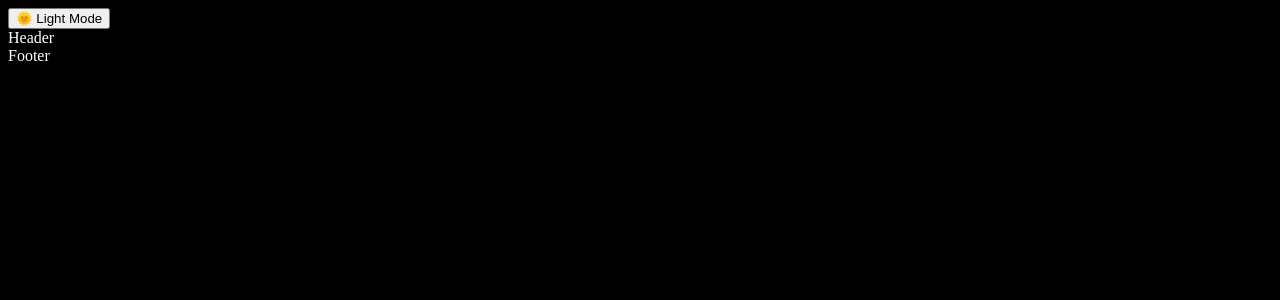
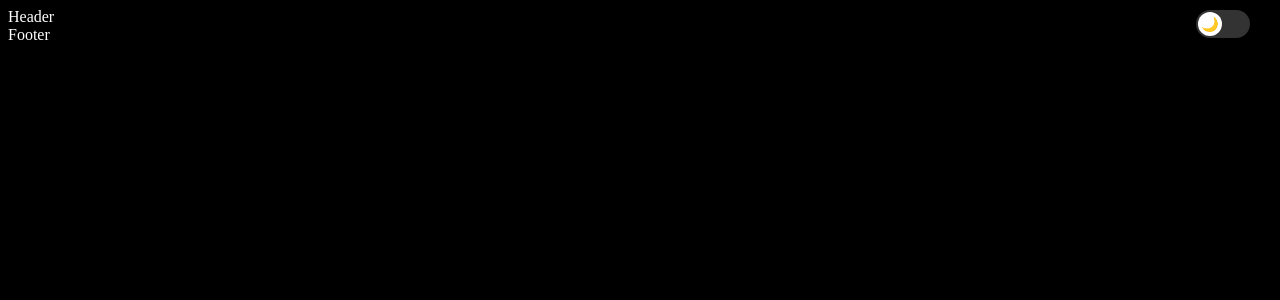
Before and after one commit to AgyapalSingh/next-portfolio, a Next.js app: page / in a window 1280 px wide. Shown: the top 300 px of the page. Built offline with nearby package versions, Linux system fonts and the light colour scheme.

Commit message:
Toggle Switch Button updated

```diff
--- a/app/components/ThemeToggle.jsx
+++ b/app/components/ThemeToggle.jsx
@@ -1,8 +1,10 @@
 "use client";
-import { useEffect, useState } from "react";
+import { useEffect, useState, useRef } from "react";
+import { gsap } from "gsap";
 
 export default function ThemeToggle() {
   const [theme, setTheme] = useState("dark");
+  const toggleRef = useRef(null);
 
   useEffect(() => {
     const savedTheme = localStorage.getItem("theme") || "dark";
@@ -21,11 +23,21 @@ export default function ThemeToggle() {
       newTheme === "light"
     );
     localStorage.setItem("theme", newTheme);
+
+    gsap.to(toggleRef.current, {
+      x: newTheme === "light" ? 26 : 0,
+      duration: 0.3,
+      ease: "power2.inOut",
+    });
   };
 
   return (
-    <button onClick={toggleTheme} className="theme-toggle">
-      {theme === "dark" ? "🌞 Light Mode" : "🌙 Dark Mode"}
-    </button>
+    <div className="toggle-container" onClick={toggleTheme}>
+      <div className="toggle-track">
+        <div ref={toggleRef} className="toggle-button">
+          {theme === "dark" ? "🌙" : "☀️"}
+        </div>
+      </div>
+    </div>
   );
 }
--- a/app/globals.css
+++ b/app/globals.css
@@ -20,3 +20,47 @@ a:hover,
 button:hover {
   color: var(--hover-color);
 }
+
+
+
+/* Theme Toggle Switch */
+.toggle-container {
+  display: flex;
+  align-items: center;
+  cursor: pointer;
+  position: fixed;
+  top: 10px;
+  right: 30px;
+}
+
+.toggle-track {
+  width: 50px;
+  height: 24px;
+  background: #333;
+  border-radius: 15px;
+  position: relative;
+  padding: 2px;
+  transition: background 0.3s;
+  align-items: center;
+}
+
+.light-theme .toggle-track {
+  background: #cfcfcf;
+}
+
+.toggle-button {
+  width: 24px;
+  height: 24px;
+  background: white;
+  border-radius: 50%;
+  position: absolute;
+  top: 2px;
+  left: 2px;
+  display: flex;
+  align-items: center;
+  justify-content: center;
+  text-align: center;
+  font-size: 14px;
+  transition: transform 0.3s;
+  color: #000000;
+}
```
Also changed, not shown: package.json (+5 -4 lines), 1 other file (tests, documents, lock files or other folders).
